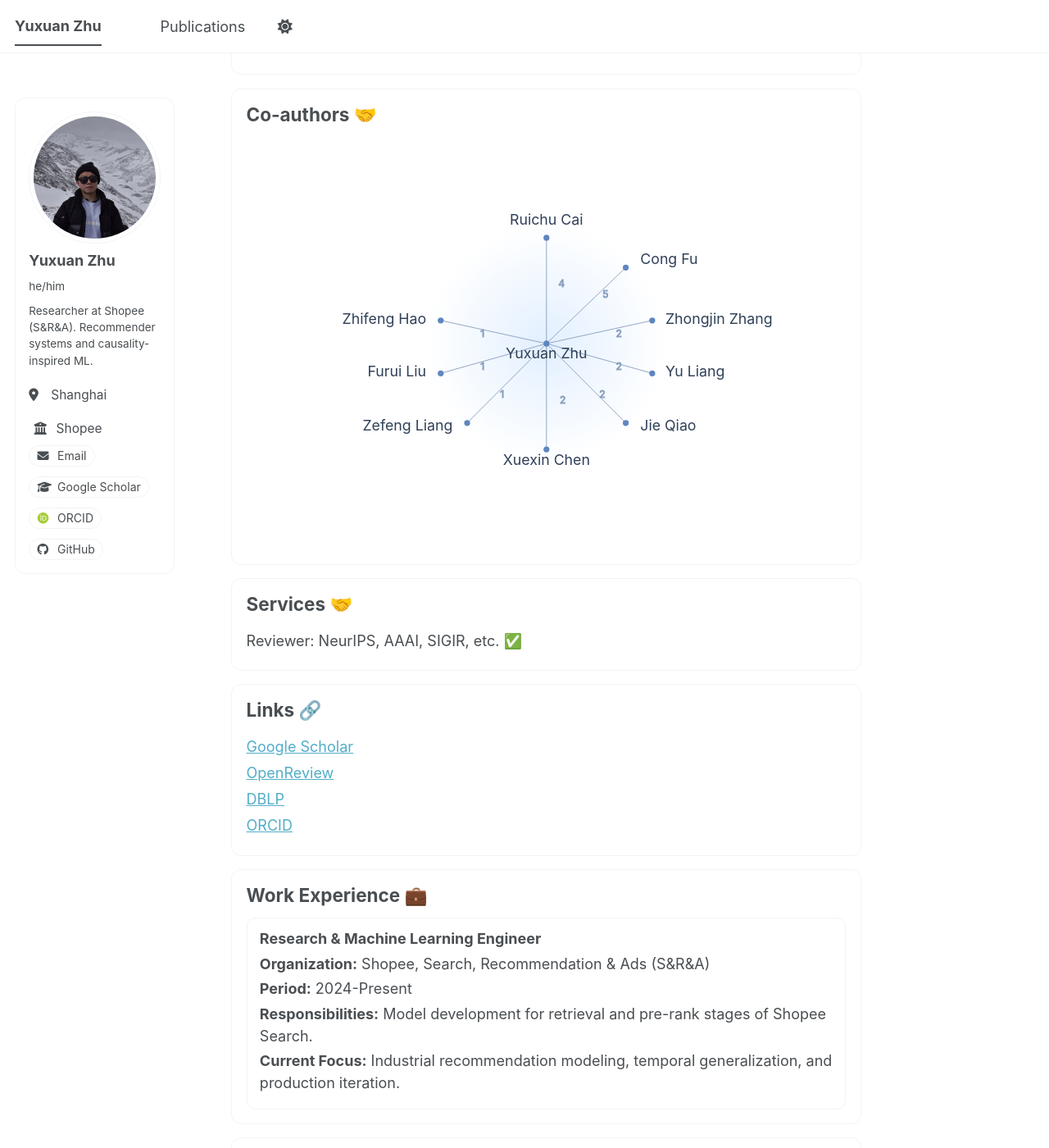
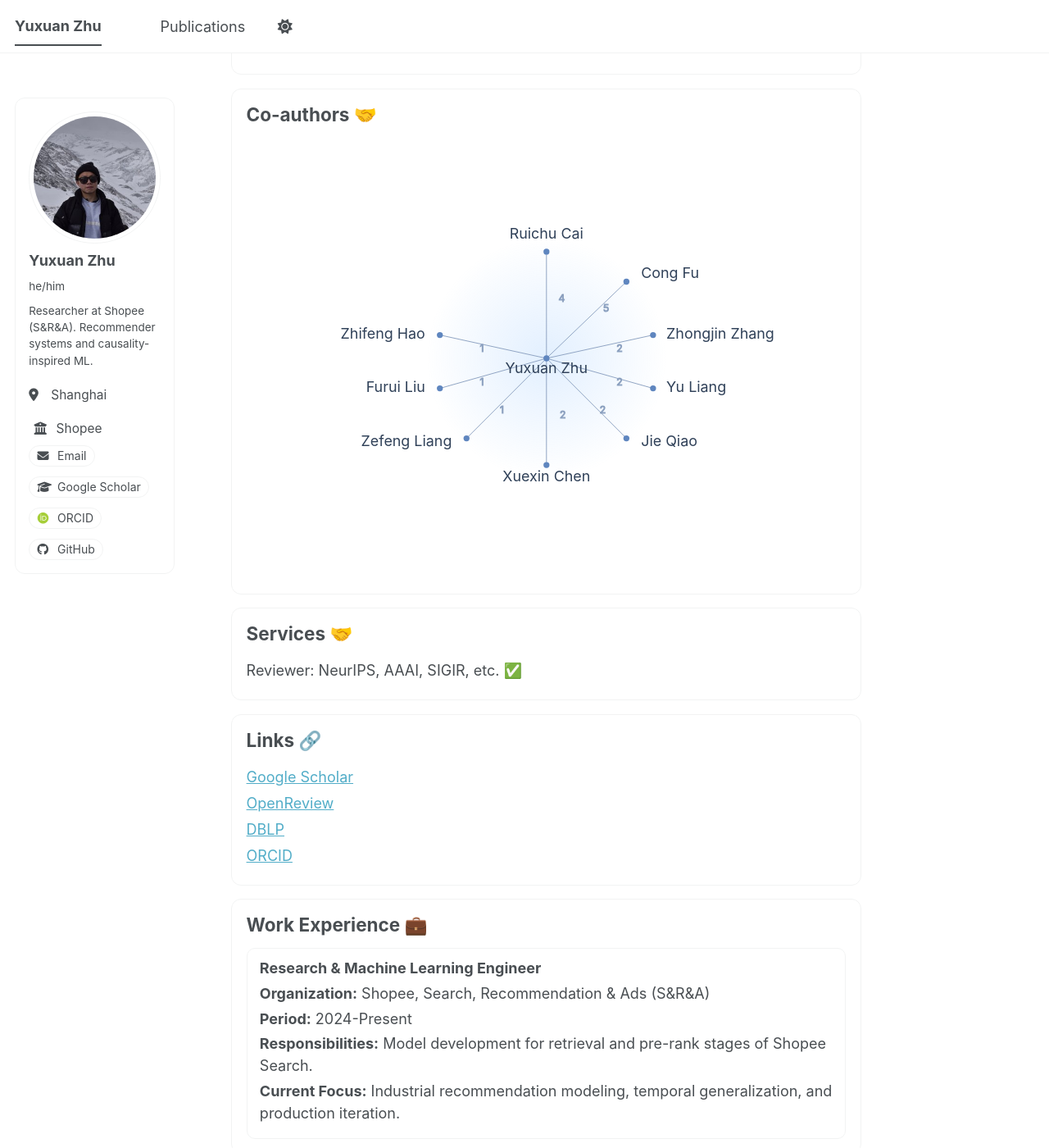
Before and after one commit to EthanChu7/yuxuan.zhu.github.io, a Jekyll site: the page built from _pages/about.md, in a window 1280 px wide and 1400 px high, scrolled down 1846 px. Shown: the whole window at 82% size. Built offline with Jekyll 4.4.1, drawn with Linux system fonts in a browser that asks for light colours; some web fonts are replaced; a script bundle is joined from its source files by our own code; library files that are not in the unit come from our copies.

Commit message:
Adjust coauthor graph spacing/size and enforce regular edge-label weight

```diff
--- a/assets/css/main.scss
+++ b/assets/css/main.scss
@@ -295,13 +295,13 @@
 .coauthor-graph {
   border: 0;
   background: transparent;
-  padding: 0.1rem 0;
-  min-height: 500px;
+  padding: 0;
+  min-height: 540px;
 }
 
 .coauthor-graph svg {
   width: 100%;
-  height: 500px;
+  height: 540px;
   display: block;
 }
 
@@ -314,7 +314,7 @@
 .coauthor-svg .edge-layer text {
   fill: #6d7f99;
   font-size: 15px;
-  font-weight: 400;
+  font-weight: 400 !important;
 }
 
 .coauthor-svg .dot-layer circle {
@@ -455,12 +455,12 @@
   }
 
   .coauthor-graph {
-    min-height: 300px;
-    padding: 0.05rem 0;
+    min-height: 320px;
+    padding: 0;
   }
 
   .coauthor-graph svg {
-    height: 300px;
+    height: 320px;
   }
 
   .coauthor-svg .label-layer text {
```
